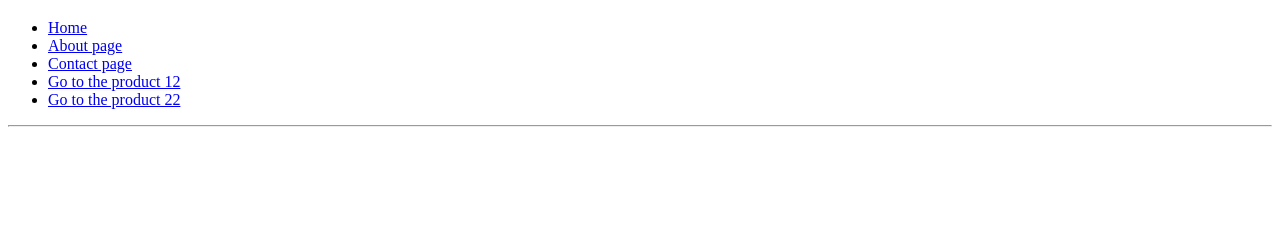
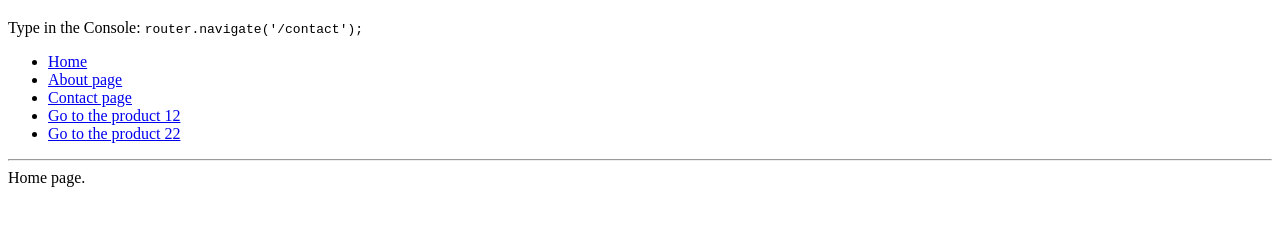
Before and after one commit to rafal-mi/vanilla-router, a website with bundled scripts: page index.html in a window 1280 px wide. Shown: the part 61-286 px from the top of the page. Built offline with nearby package versions, Linux system fonts and the light colour scheme.

Commit message:
Loading of home content, some HTML

```diff
--- a/index.html
+++ b/index.html
@@ -8,6 +8,8 @@
 </head>
 <body>
   <h1>Vanilla JS Router</h1>
+
+  Type in the Console: <code>router.navigate('/contact');</code>
 
   <ul>
     <li><a href="/#/">Home</a></li>
--- a/js/main.js
+++ b/js/main.js
@@ -26,3 +26,5 @@ window.onpopstate = function(event) {
 };
 
 globalThis.router = router;
+
+setTimeout(() => router.navigate('/home'), 100);
```
